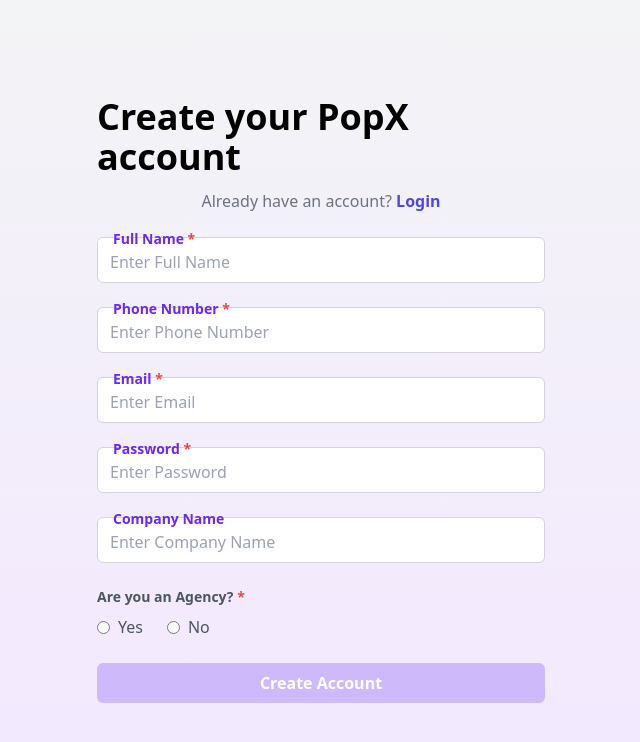
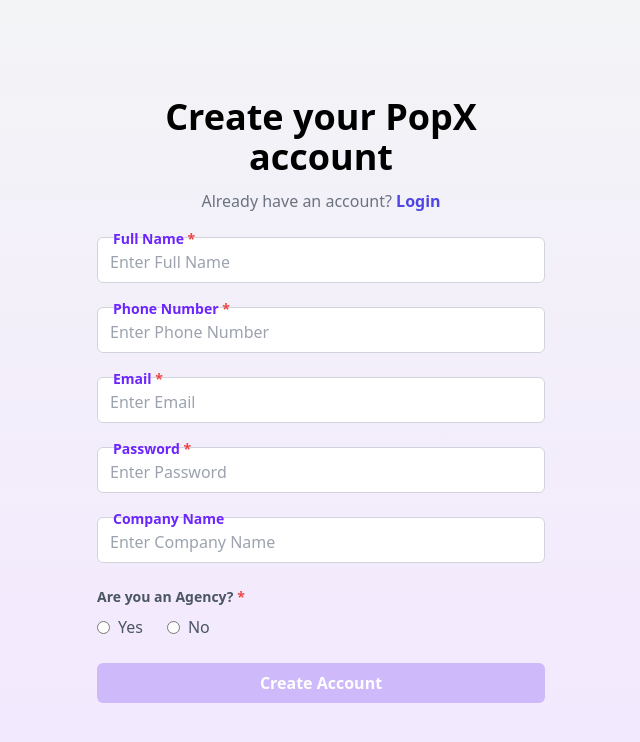
Before and after one commit to TejasMore477/EduCase-Inter-Assignment-by-Tejas-More, a React (Vite) app: page /register in a window 1280 px wide. Shown: the top 742 px of the page, without its empty margins (319-959 px from the left). Built offline with nearby package versions, Linux system fonts and the light colour scheme.

Commit message:
resolving h1 text and p text stylings

```diff
--- a/src/components/Register.jsx
+++ b/src/components/Register.jsx
@@ -22,7 +22,7 @@
   return (
     <div className="min-h-screen flex flex-col sm:justify-center sm:items-center px-5 py-8 bg-gradient-to-b from-gray-100 to-purple-100">
       <div className="w-full max-w-md">
-        <h1 className="text-2xl md:text-4xl font-bold mb-3 w-[60%] sm:w-full">
+        <h1 className="text-3xl md:text-4xl font-bold mb-3 w-[60%] sm:w-full sm:text-center">
           Create your PopX account
         </h1>
         <p className="text-gray-500 mb-6 sm:text-center">
```
